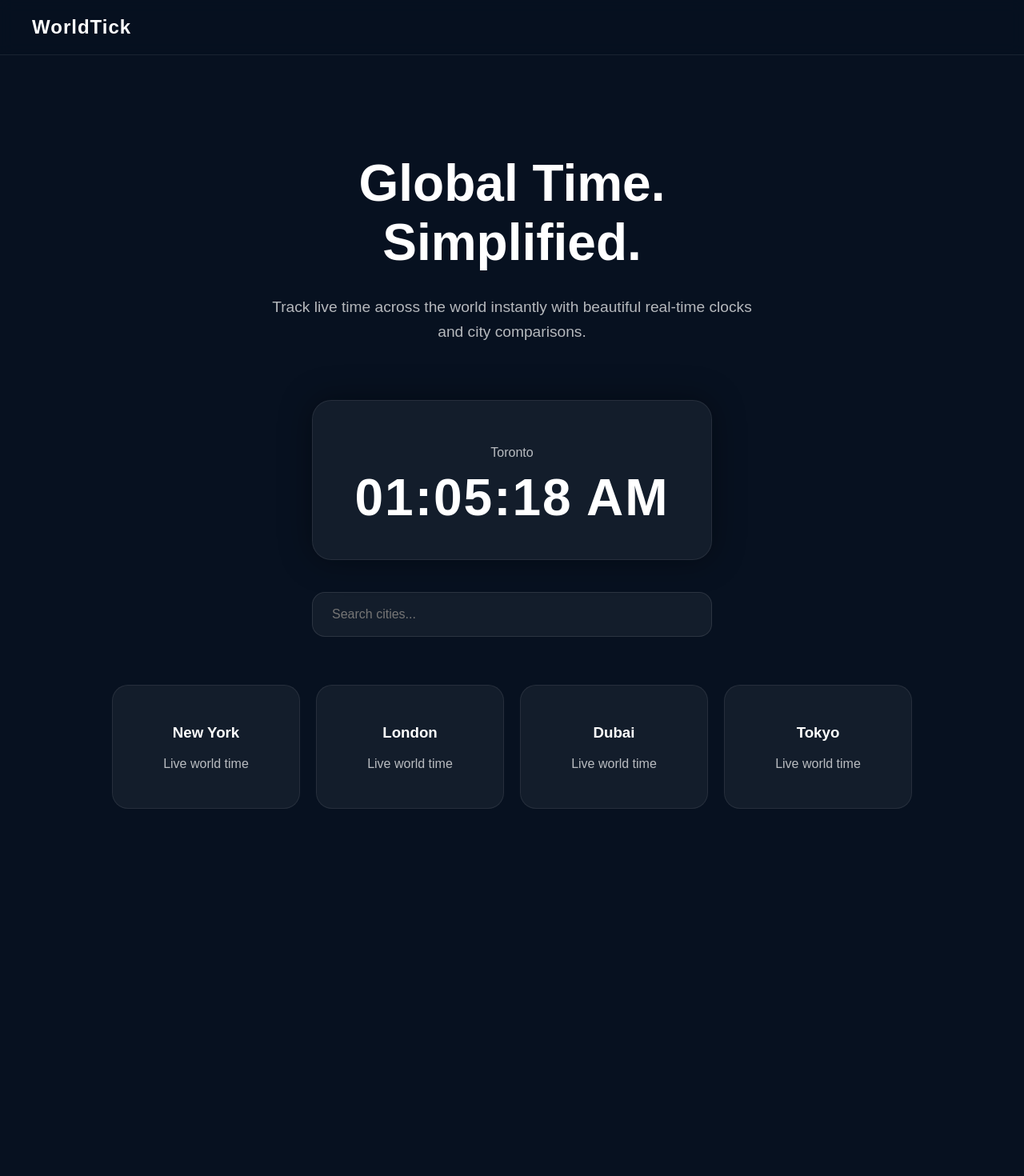
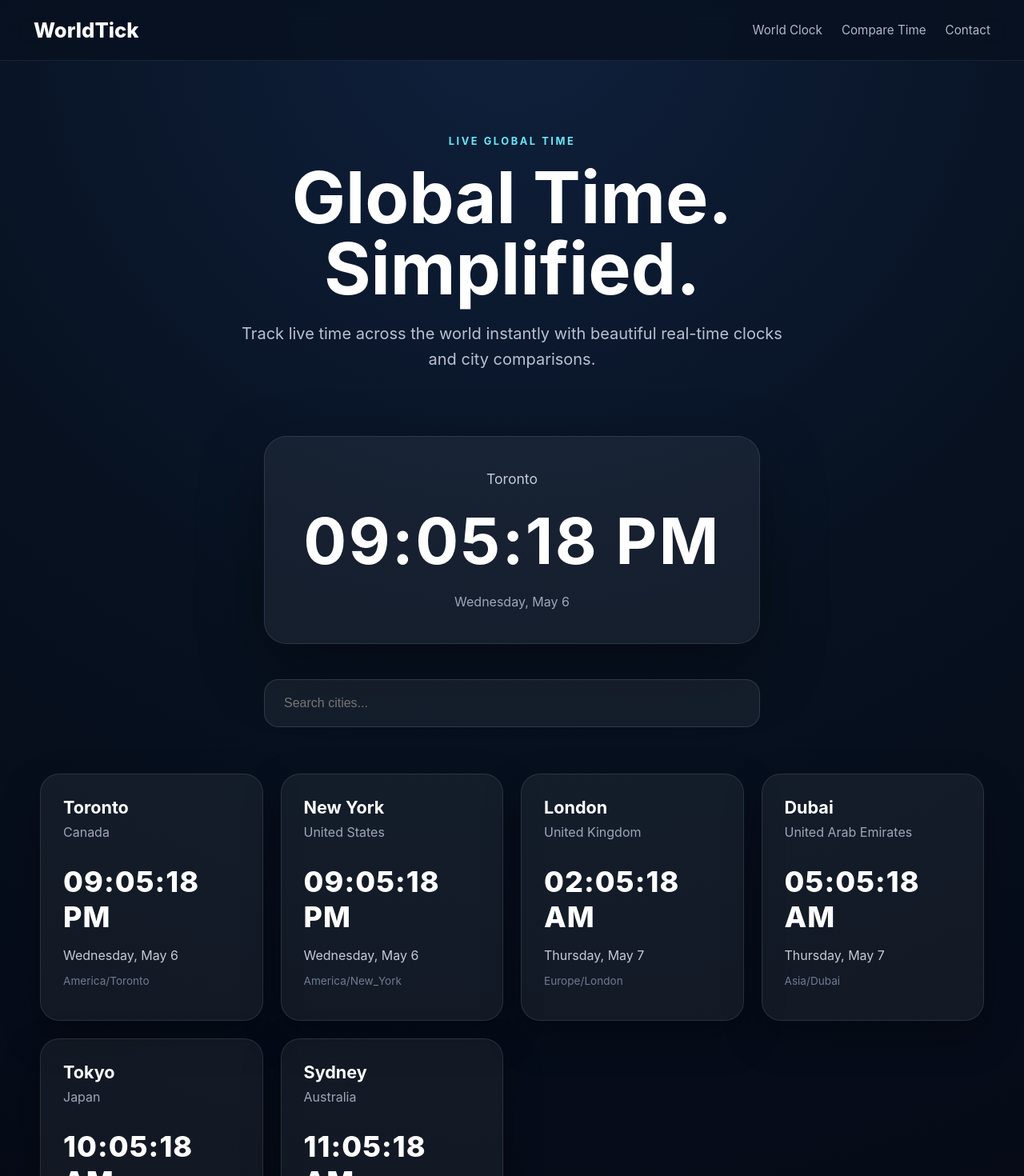
Before and after one commit to imranjp-hash/worldtick, a React (Vite) app: page / in a window 1280 px wide. Shown: the top 1470 px of the page at 80% size. Before the commit the page ends 1091 px from the top, so only its background shows below. Built offline with nearby package versions, Linux system fonts and the light colour scheme.

Commit message:
add live city clocks

```diff
--- a/src/App.jsx
+++ b/src/App.jsx
@@ -1,183 +1,229 @@
 import { useEffect, useState } from "react";
 
-function App() {
-  const [time, setTime] = useState("");
+const cities = [
+  { name: "Toronto", country: "Canada", timeZone: "America/Toronto" },
+  { name: "New York", country: "United States", timeZone: "America/New_York" },
+  { name: "London", country: "United Kingdom", timeZone: "Europe/London" },
+  { name: "Dubai", country: "United Arab Emirates", timeZone: "Asia/Dubai" },
+  { name: "Tokyo", country: "Japan", timeZone: "Asia/Tokyo" },
+  { name: "Sydney", country: "Australia", timeZone: "Australia/Sydney" },
+];
 
-  useEffect(() => {
-    const updateClock = () => {
-      const now = new Date();
-
-      const formatted = now.toLocaleTimeString("en-US", {
+function getTime(timeZone) {
+  return new Intl.DateTimeFormat("en-US", {
+    timeZone,
     hour: "2-digit",
     minute: "2-digit",
     second: "2-digit",
-      });
+    hour12: true,
+  }).format(new Date());
+}
 
-      setTime(formatted);
-    };
+function getDate(timeZone) {
+  return new Intl.DateTimeFormat("en-US", {
+    timeZone,
+    weekday: "long",
+    month: "short",
+    day: "numeric",
+  }).format(new Date());
+}
 
-    updateClock();
+function App() {
+  const [tick, setTick] = useState(Date.now());
 
-    const interval = setInterval(updateClock, 1000);
-
-    return () => clearInterval(interval);
+  useEffect(() => {
+    const timer = setInterval(() => setTick(Date.now()), 1000);
+    return () => clearInterval(timer);
   }, []);
 
   return (
-    <div
-      style={{
-        background: "#071120",
-        minHeight: "100vh",
-        color: "white",
-        fontFamily: "Arial",
-      }}
-    >
-      {/* HEADER */}
-      <header
-        style={{
-          padding: "20px 40px",
-          borderBottom: "1px solid rgba(255,255,255,0.08)",
-          position: "sticky",
-          top: 0,
-          backdropFilter: "blur(10px)",
-          background: "rgba(7,17,32,0.85)",
-          zIndex: 100,
-        }}
-      >
-        <h2
-          style={{
-            margin: 0,
-            fontSize: "1.5rem",
-            letterSpacing: "1px",
-          }}
-        >
-          WorldTick
-        </h2>
+    <div style={styles.page}>
+      <header style={styles.header}>
+        <div style={styles.logo}>WorldTick</div>
+        <nav style={styles.nav}>
+          <span>World Clock</span>
+          <span>Compare Time</span>
+          <span>Contact</span>
+        </nav>
       </header>
 
-      {/* HERO */}
-      <main
-        style={{
-          display: "flex",
-          flexDirection: "column",
-          justifyContent: "center",
-          alignItems: "center",
-          textAlign: "center",
-          padding: "80px 20px",
-        }}
-      >
-        <h1
-          style={{
-            fontSize: "4rem",
-            marginBottom: "10px",
-          }}
-        >
+      <main style={styles.main}>
+        <section style={styles.hero}>
+          <p style={styles.badge}>LIVE GLOBAL TIME</p>
+          <h1 style={styles.title}>
             Global Time.
             <br />
             Simplified.
           </h1>
-
-        <p
-          style={{
-            opacity: 0.7,
-            fontSize: "1.2rem",
-            maxWidth: "600px",
-            lineHeight: 1.6,
-          }}
-        >
+          <p style={styles.subtitle}>
             Track live time across the world instantly with beautiful real-time
             clocks and city comparisons.
           </p>
+        </section>
 
-        {/* LIVE CLOCK */}
-        <div
-          style={{
-            marginTop: "50px",
-            background: "rgba(255,255,255,0.05)",
-            border: "1px solid rgba(255,255,255,0.08)",
-            padding: "40px",
-            borderRadius: "24px",
-            boxShadow: "0 0 40px rgba(0,0,0,0.4)",
-            width: "100%",
-            maxWidth: "500px",
-          }}
-        >
-          <p
-            style={{
-              marginBottom: "10px",
-              opacity: 0.7,
-              fontSize: "1rem",
-            }}
-          >
-            Toronto
-          </p>
+        <section style={styles.featureCard}>
+          <p style={styles.cityLabel}>Toronto</p>
+          <h2 style={styles.mainClock}>{getTime("America/Toronto")}</h2>
+          <p style={styles.dateText}>{getDate("America/Toronto")}</p>
+        </section>
 
-          <h2
-            style={{
-              fontSize: "4rem",
-              margin: 0,
-              letterSpacing: "2px",
-            }}
-          >
-            {time}
-          </h2>
+        <input
+          style={styles.search}
+          placeholder="Search cities..."
+          type="text"
+        />
+
+        <section style={styles.grid}>
+          {cities.map((city) => (
+            <div key={city.name} style={styles.card}>
+              <div>
+                <h3 style={styles.cardTitle}>{city.name}</h3>
+                <p style={styles.country}>{city.country}</p>
               </div>
 
-        {/* SEARCH */}
-        <input
-          type="text"
-          placeholder="Search cities..."
-          style={{
-            marginTop: "40px",
-            padding: "18px 24px",
-            width: "100%",
-            maxWidth: "500px",
-            borderRadius: "16px",
-            border: "1px solid rgba(255,255,255,0.1)",
-            background: "rgba(255,255,255,0.05)",
-            color: "white",
-            fontSize: "1rem",
-            outline: "none",
-          }}
-        />
+              <div style={styles.cardTime}>{getTime(city.timeZone)}</div>
 
-        {/* POPULAR CITIES */}
-        <div
-          style={{
-            marginTop: "60px",
-            display: "grid",
-            gridTemplateColumns: "repeat(auto-fit, minmax(180px, 1fr))",
-            gap: "20px",
-            width: "100%",
-            maxWidth: "1000px",
-          }}
-        >
-          {["New York", "London", "Dubai", "Tokyo"].map((city) => (
-            <div
-              key={city}
-              style={{
-                background: "rgba(255,255,255,0.05)",
-                border: "1px solid rgba(255,255,255,0.08)",
-                borderRadius: "20px",
-                padding: "30px",
-                transition: "0.3s",
-              }}
-            >
-              <h3>{city}</h3>
-
-              <p
-                style={{
-                  opacity: 0.7,
-                }}
-              >
-                Live world time
-              </p>
+              <p style={styles.cardDate}>{getDate(city.timeZone)}</p>
+              <p style={styles.zone}>{city.timeZone}</p>
             </div>
           ))}
-        </div>
+        </section>
       </main>
     </div>
   );
 }
 
+const styles = {
+  page: {
+    minHeight: "100vh",
+    background:
+      "radial-gradient(circle at top, #10213d 0%, #071120 45%, #050914 100%)",
+    color: "white",
+    fontFamily: "Inter, Arial, sans-serif",
+  },
+  header: {
+    position: "sticky",
+    top: 0,
+    zIndex: 10,
+    display: "flex",
+    justifyContent: "space-between",
+    alignItems: "center",
+    padding: "22px 42px",
+    borderBottom: "1px solid rgba(255,255,255,0.08)",
+    background: "rgba(7,17,32,0.86)",
+    backdropFilter: "blur(14px)",
+  },
+  logo: {
+    fontSize: "1.6rem",
+    fontWeight: 800,
+  },
+  nav: {
+    display: "flex",
+    gap: "24px",
+    color: "#aeb8ca",
+    fontSize: "0.95rem",
+  },
+  main: {
+    padding: "80px 22px",
+    display: "flex",
+    flexDirection: "column",
+    alignItems: "center",
+  },
+  hero: {
+    textAlign: "center",
+    maxWidth: "850px",
+  },
+  badge: {
+    color: "#67e8f9",
+    letterSpacing: "0.2em",
+    fontSize: "0.8rem",
+    fontWeight: 700,
+  },
+  title: {
+    fontSize: "clamp(3rem, 7vw, 6rem)",
+    lineHeight: 1,
+    margin: "18px 0",
+  },
+  subtitle: {
+    color: "#b8c1d1",
+    fontSize: "1.25rem",
+    lineHeight: 1.6,
+    maxWidth: "680px",
+  },
+  featureCard: {
+    marginTop: "60px",
+    width: "100%",
+    maxWidth: "620px",
+    padding: "42px",
+    borderRadius: "28px",
+    background: "rgba(255,255,255,0.06)",
+    border: "1px solid rgba(255,255,255,0.1)",
+    textAlign: "center",
+    boxShadow: "0 30px 80px rgba(0,0,0,0.35)",
+  },
+  cityLabel: {
+    color: "#c5cad5",
+    fontSize: "1.1rem",
+    margin: 0,
+  },
+  mainClock: {
+    fontSize: "clamp(3rem, 8vw, 5rem)",
+    margin: "18px 0",
+    letterSpacing: "0.03em",
+  },
+  dateText: {
+    color: "#9ca7ba",
+    margin: 0,
+  },
+  search: {
+    marginTop: "44px",
+    width: "100%",
+    maxWidth: "620px",
+    padding: "20px 24px",
+    borderRadius: "18px",
+    border: "1px solid rgba(255,255,255,0.12)",
+    background: "rgba(255,255,255,0.06)",
+    color: "white",
+    fontSize: "1rem",
+    outline: "none",
+  },
+  grid: {
+    marginTop: "58px",
+    width: "100%",
+    maxWidth: "1180px",
+    display: "grid",
+    gridTemplateColumns: "repeat(auto-fit, minmax(260px, 1fr))",
+    gap: "22px",
+  },
+  card: {
+    padding: "28px",
+    borderRadius: "24px",
+    background: "rgba(255,255,255,0.055)",
+    border: "1px solid rgba(255,255,255,0.1)",
+    boxShadow: "0 20px 50px rgba(0,0,0,0.28)",
+  },
+  cardTitle: {
+    fontSize: "1.35rem",
+    margin: 0,
+  },
+  country: {
+    color: "#9ca7ba",
+    marginTop: "8px",
+  },
+  cardTime: {
+    fontSize: "2.25rem",
+    fontWeight: 800,
+    marginTop: "30px",
+    letterSpacing: "0.03em",
+  },
+  cardDate: {
+    color: "#c5cad5",
+    marginBottom: "8px",
+  },
+  zone: {
+    color: "#6f7b91",
+    fontSize: "0.85rem",
+  },
+};
+
 export default App;
```
Lines whose indentation alone changed are shown as unchanged.
